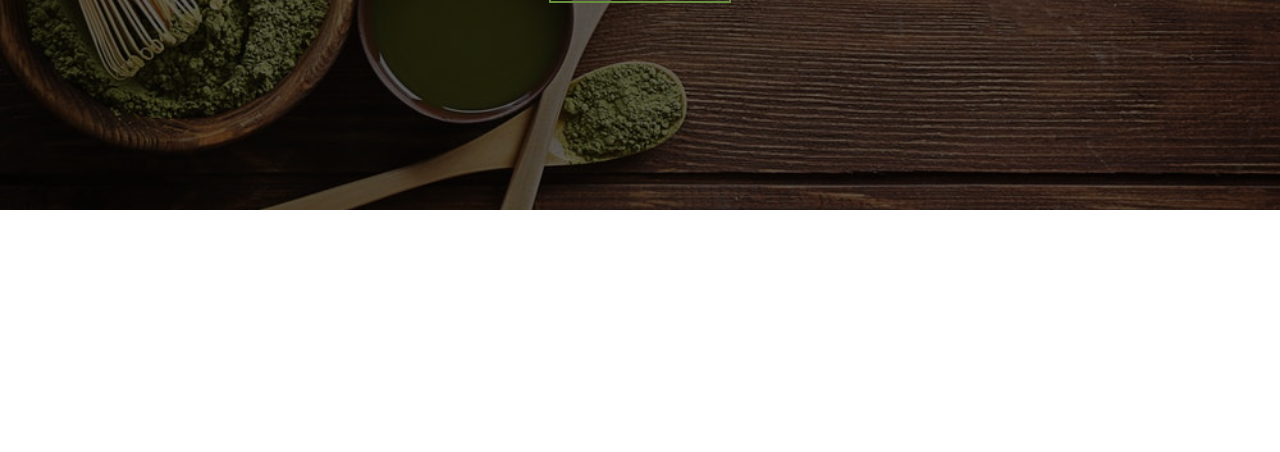
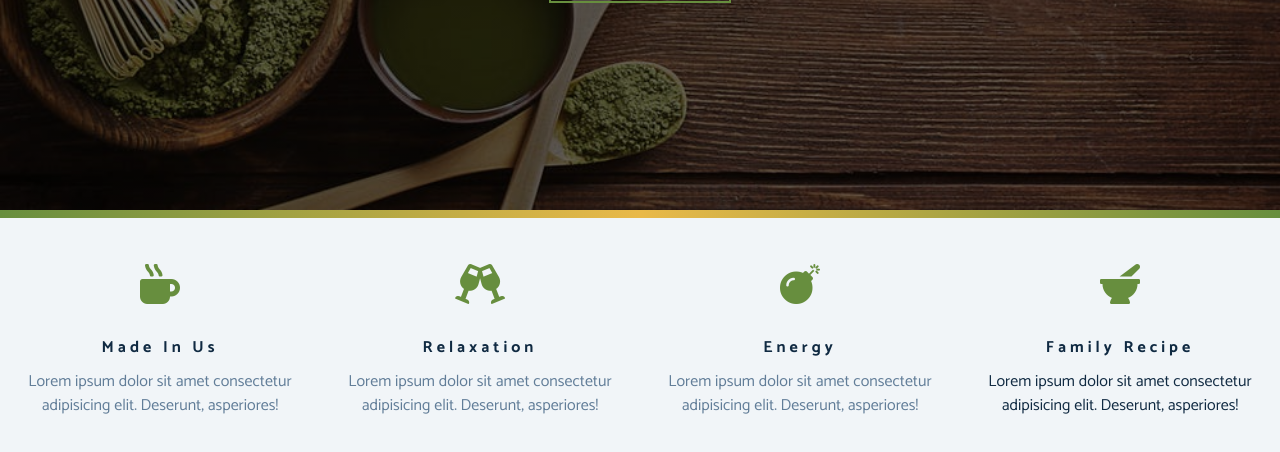
Before and after one commit to madoubur/01-Project-Estacion-del-Te, a plain HTML site: page index.html in a window 1280 px wide. Shown: the part 590-1042 px from the top of the page. Before the commit the page ends 800 px from the top, so only its background shows below. Drawn offline with Linux system fonts and the light colour scheme; a web font is replaced by a local one.

Commit message:
Skills HTML and CSS

```diff
--- a/css/styles.css
+++ b/css/styles.css
@@ -31,6 +31,7 @@ Global Styles
   margin: 0;
   padding: 0;
   box-sizing: border-box;
+  /* border: 2px solid red; */
 }
 body {
   font-family: var(--ff-primary);
@@ -108,9 +109,15 @@ p {
   cursor: pointer;
   box-shadow: 0 1px 3px rgba(0, 0, 0, 0.2);
 }
-.btn:hover{
+.btn:hover {
   color: var(--clr-primary);
   background: var(--clr-primary-light);
+}
+.clearfix::after,
+.clearfix::before {
+  content: "";
+  clear: both;
+  display: table;
 }
 /*
 =======================
@@ -125,28 +132,81 @@ Global Styles
   /* animation */
   overflow-x: hidden;
 }
-.banner{
+.banner {
   text-align: center;
   position: absolute;
   top: 50%;
   left: 50%;
   transform: translate(-50%, -50%);
 }
-.banner h2{
+.banner h2 {
   font-family: var(--ff-secondary);
   color: var(--clr-primary);
   /* animation */
 }
-.banner h1{
+.banner h1 {
   text-transform: uppercase;
   color: var(--clr-white);
   margin-top: 1.25rem;
   margin-bottom: 2rem;
   /* animation */
 }
-.banner-btn{
+.banner-btn {
   outline: 0.125rem solid var(--clr-primary);
   outline-offset: 0.25rem;
   font-size: 1.25rem;
   padding: 1rem 1.75rem;
 }
+/* content divider */
+.content-divider {
+  height: 0.5rem;
+  background: linear-gradient(
+    to left,
+    var(--clr-primary),
+    #e9b949,
+    var(--clr-primary)
+  );
+}
+/*
+=======================
+Skills
+=======================
+*/
+.skills {
+  background: var(--clr-grey-10);
+}
+.skill {
+  padding: 2.5rem 0;
+  text-align: center;
+  transition: var(--transition);
+}
+.skill-icon {
+  font-size: 2.5rem;
+  display: inline-block;
+  margin-bottom: 1.25rem;
+  color: var(--clr-primary);
+  transition: var(--transition);
+}
+.skill-text {
+  color: var(--clr-grey-5);
+  max-width: 17rem;
+  margin: 0 auto;
+}
+.skill:hover {
+  background: var(--clr-white);
+  box-shadow: 0 2px var(--clr-primary);
+}
+.skill:hover .skill-icon {
+  transform: translateY(-5px);
+}
+@media screen and (min-width: 576px){
+  .skill{
+    float: left;
+    width: 50%;
+  }
+}
+@media screen and (min-width: 1200px){
+  .skill{
+    width: 25%;
+  }
+}
--- a/index.html
+++ b/index.html
@@ -27,7 +27,59 @@
       </div>
     </header>
     <!-- end of header -->
-
+    <div class="content-divider"></div>
+    <!-- skills section -->
+    <section class="skills clearfix">
+      <!-- single skill 1 -->
+      <article class="skill">
+        <span class="skill-icon">
+          <i class="fas fa-mug-hot"></i>
+        </span>
+        <h4 class="skill-title">made in us</h4>
+        <p class="skill-text">
+          Lorem ipsum dolor sit amet consectetur adipisicing elit. Deserunt,
+          asperiores!
+        </p>
+      </article>
+      <!-- end of single skill 1 -->
+      <!-- single skill 2 -->
+      <article class="skill">
+        <span class="skill-icon">
+          <i class="fas fa-glass-cheers"></i>
+        </span>
+        <h4 class="skill-title">relaxation</h4>
+        <p class="skill-text">
+          Lorem ipsum dolor sit amet consectetur adipisicing elit. Deserunt,
+          asperiores!
+        </p>
+      </article>
+      <!-- end of single skill 2 -->
+      <!-- single skill 3 -->
+      <article class="skill">
+        <span class="skill-icon">
+          <i class="fas fa fa-bomb"></i>
+        </span>
+        <h4 class="skill-title">energy</h4>
+        <p class="skill-text">
+          Lorem ipsum dolor sit amet consectetur adipisicing elit. Deserunt,
+          asperiores!
+        </p>
+      </article>
+      <!-- end of single skill 3 -->
+      <!-- single skill 4 -->
+      <article class="skill">
+        <span class="skill-icon">
+          <i class="fas fa-mortar-pestle"></i>
+        </span>
+        <h4 class="skill-title">family recipe</h4>
+        <p>
+          Lorem ipsum dolor sit amet consectetur adipisicing elit. Deserunt,
+          asperiores!
+        </p class="skill-text">
+      </article>
+      <!-- end of single skill 4 -->
+    </section>
+    <!-- end of skills section -->
     <script src="app.js"></script>
   </body>
 </html>
```
Lines whose indentation alone changed are shown as unchanged.
